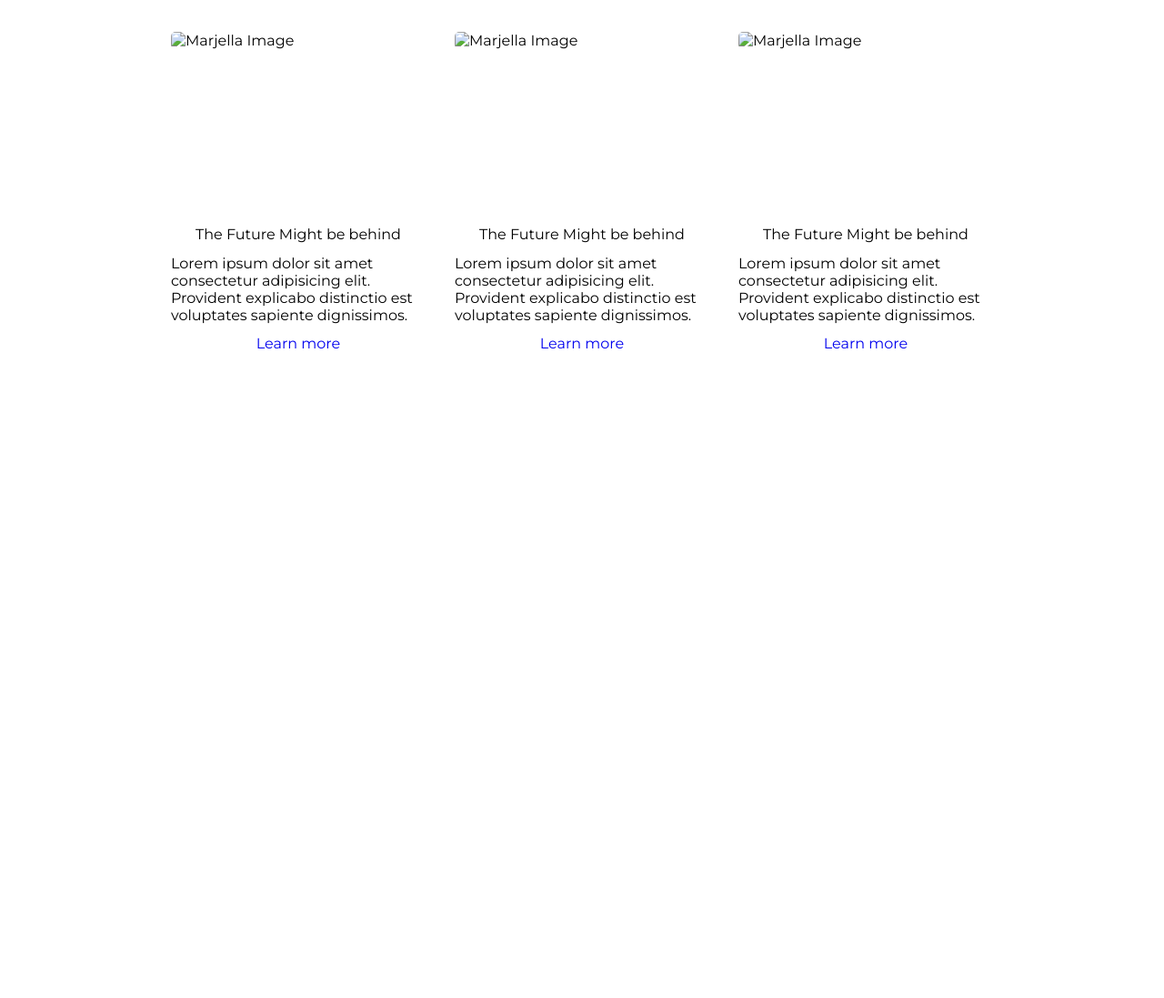
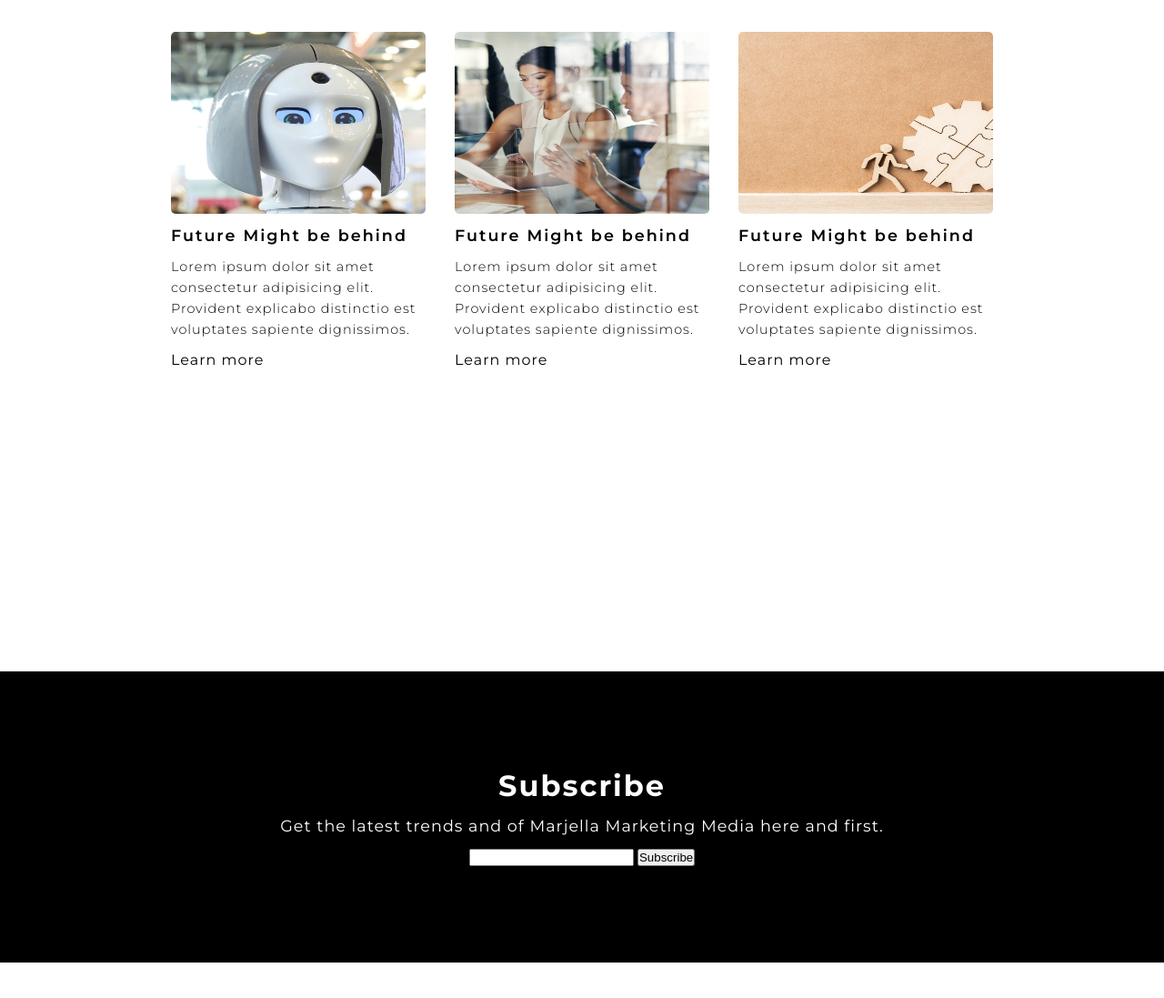
Before and after one commit to PGK16POWERS/MarjTech, a website: page public/index.html in a window 1280 px wide. Shown: the part 1662-2759 px from the top of the page at 91% size. After the commit the page ends 2720 px from the top, so only its background shows below. Drawn offline with nearby package versions, Linux system fonts and the light colour scheme.

Commit message:
almost done

```diff
--- a/public/index.html
+++ b/public/index.html
@@ -111,34 +111,51 @@
 
             <div class="post">
                 <div class="post-image">
-                    <img src="" alt="Marjella Image" class="post-image">
+                    <img src="assets/insight/insight.jpg" alt="Marjella Image" class="post-image">
                 </div>
-                <div>The Future Might be behind</div>
-                <div>Lorem ipsum dolor sit amet consectetur adipisicing elit. Provident explicabo distinctio est voluptates sapiente dignissimos.</div>
+                <div class="ins-title">
+                    <p>Future Might be behind</p>
+                </div>
+                <div class="ins-para">Lorem ipsum dolor sit amet consectetur adipisicing elit. Provident explicabo distinctio est voluptates sapiente dignissimos.</div>
                 <a href="#" class="post-link">Learn more</a>
             </div>
 
             <div class="post">
                 <div class="post-image">
-                    <img src="" alt="Marjella Image" class="post-image">
+                    <img src="assets/insight/insight2.jpg" alt="Marjella Image" class="post-image">
                 </div>
-                <div>The Future Might be behind</div>
-                <div>Lorem ipsum dolor sit amet consectetur adipisicing elit. Provident explicabo distinctio est voluptates sapiente dignissimos.</div>
+                <div class="ins-title">
+                    <p>Future Might be behind</p>
+                </div>
+                <div class="ins-para">Lorem ipsum dolor sit amet consectetur adipisicing elit. Provident explicabo distinctio est voluptates sapiente dignissimos.</div>
                 <a href="#" class="post-link">Learn more</a>
             </div>
 
             <div class="post">
                 <div class="post-image">
-                    <img src="" alt="Marjella Image" class="post-image">
+                    <img src="assets/insight/insight3.jpg" alt="Marjella Image" class="post-image">
                 </div>
-                <div>The Future Might be behind</div>
-                <div>Lorem ipsum dolor sit amet consectetur adipisicing elit. Provident explicabo distinctio est voluptates sapiente dignissimos.</div>
+                <div class="ins-title">
+                    <p>Future Might be behind</p>
+                </div>
+                <div class="ins-para">Lorem ipsum dolor sit amet consectetur adipisicing elit. Provident explicabo distinctio est voluptates sapiente dignissimos.</div>
                 <a href="#" class="post-link">Learn more</a>
             </div>
 
         </div>
     </section>
 
-    <section id="cta"></section>
+    <section id="cta">
+        <div class="cta-parent">
+            <h3>Subscribe</h3>
+            <p>
+                Get the latest trends and of Marjella Marketing Media here and first.
+            </p>
+            <div class="input-fields">
+                <input type="email" name="email" id="email" required>
+                <button type="submit" id="subbtn">Subscribe</button>
+            </div>
+        </div>
+    </section>
 </body>
 </html>
--- a/public/styl.css
+++ b/public/styl.css
@@ -152,8 +152,6 @@ nav ul {
     font-weight: 400;
 }
 
-
-
 /**** BEST SELLERS SECTION ****/
 
 /**** BLOG POST SECTION ****/
@@ -170,7 +168,7 @@ nav ul {
     width: 280px;
     display: flex;
     flex-direction: column;
-    align-items: center;
+    align-items: flex-start;
     gap: 0.8rem;
 }
 
@@ -181,13 +179,56 @@ nav ul {
     border-radius: 5px;
 }
 
+.ins-title {
+    font-size: 1.1em;
+    font-weight: 600;
+    letter-spacing: 2px;
+}
 
+.ins-para {
+    font-size: 0.9em;
+    letter-spacing: 1px;
+    font-weight: 300;
+    line-height: 23px;
+}
+
+.post-link {
+    color: black;
+    letter-spacing: 1px;
+    font-weight: 400;
+}
 
 /**** BLOG POST SECTION ****/
 
 /**** CALL TO ACTION ****/
 #cta {
-    min-height: 50vh;
+    min-height: 40vh;
+    background-color: black;
+    display: flex;
+    justify-content: center;
+    align-items: center;
+}
+
+.cta-parent {
+    text-align: center;
+    display: flex;
+    flex-direction: column;
+    align-items: center;
+    gap: 0.9rem
+}
+
+.cta-parent h3 {
+    font-size: 2em;
+    letter-spacing: 2px;
+    font-weight: 700;
+    color: white;
+}
+
+.cta-parent p {
+    font-size: 1.1em;
+    letter-spacing: 1px;
+    font-weight: 400;
+    color: white;
 }
 
 
```
